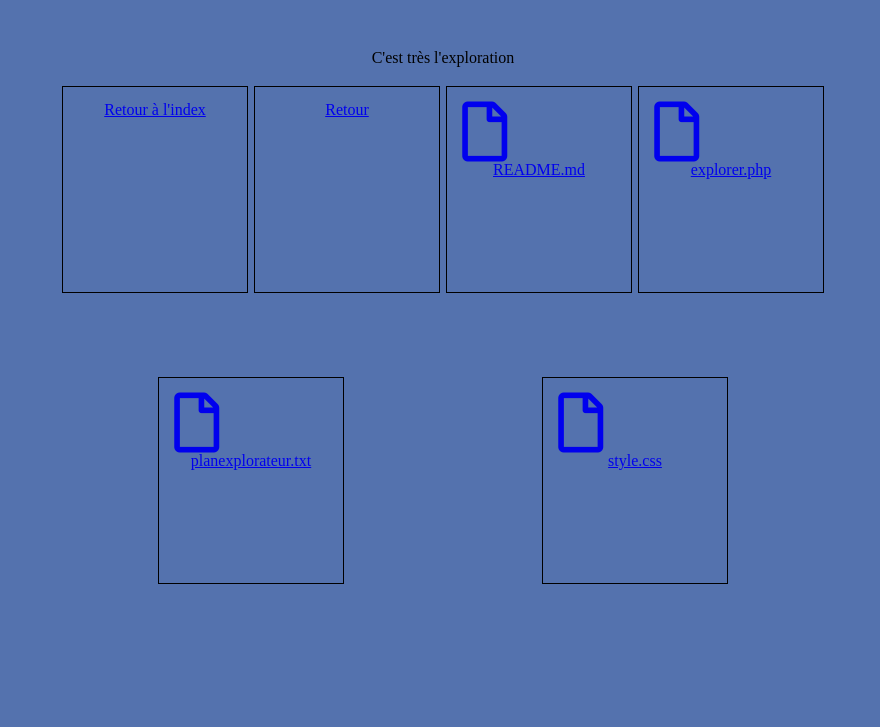
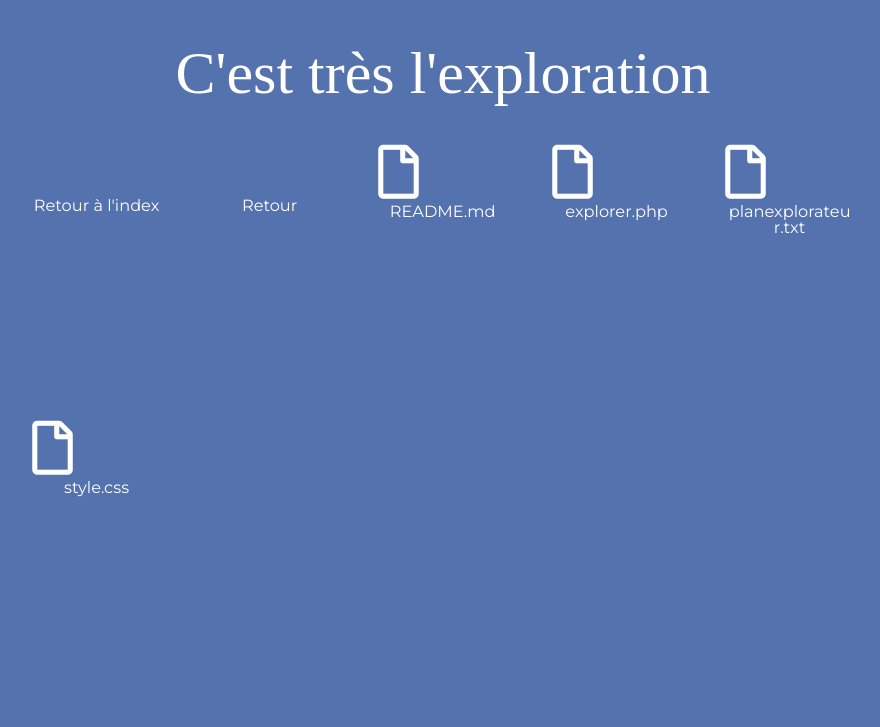
Before and after one commit to KomaWasTaken/ExplorateurPHP, a PHP site: the page made by index.php in a window 1280 px wide. Shown: the top 727 px of the page, without its empty margins (197-1077 px from the left). Run offline with PHP 8.4, Linux system fonts and the light colour scheme; some libraries are stand-ins or nearby versions.

Commit message:
Ajout transitions, modif structure, correction
Correction des textes trop longs avec break-word.
Transitions hover sur les div
Ajout de font (MontSerrat)
Ajout de font icon
Ajout de couleur de texte
Changement de la disposition

Fait avec @KomaWasTaken

```diff
--- a/index.php
+++ b/index.php
@@ -4,37 +4,38 @@
 	<head>
 		<meta charset="utf-8">
 		<link rel="stylesheet" href="https://use.fontawesome.com/releases/v5.0.10/css/all.css" integrity="sha384-+d0P83n9kaQMCwj8F4RJB66tzIwOKmrdb46+porD/OvrJ+37WqIM7UoBtwHO6Nlg" crossorigin="anonymous">
+		<link href="https://fonts.googleapis.com/css?family=Montserrat" rel="stylesheet">
 		<link rel="stylesheet" href="style.css">
 		<title>C'est très l'exploration</title>
 	</head>
 	<body class="d-flex jc-center align-items-center flex-column">
-		<h1 class="text-align-center">C'est très l'exploration</h1>
+		<h1 class="text-align-center color-white">C'est très l'exploration</h1>
 
-		<div class="w60pct h80pct d-flex flex-row flex-wrap jc-space-around p15px ">
-			<div class="p15px w20pct text-align-center box h30pct borderBox mt2px">
-				<a href="index.php">Retour à l'index</a><br> <!-- On l'affiche -->
-			</div>
+		<div class="w60pct h80pct d-flex flex-row flex-wrap p15px fs-18 montserrat word-break">
+
+				<a class="p15px w20pct box h30pct borderBox mt5px" href="index.php"><div class="d-flex text-align-center jc-center align-items-center h100pct">Retour à l'index</div></a><br> <!-- On l'affiche -->
+
 			<?php foreach($dirs as $dir){?> <!--Parcourt le tableau-->
 				<?php if (is_dir($base_url.$dir)){?> <!-- Si $base_url.$dir est un dossier -->
 					<?php if ($dir == "..") {?> <!-- Si $dir est un parent -->
 						<?php if (isset($_GET['dossier'])){?>
-							<a class="p15px w20pct text-align-center box h30pct borderBox mt2px" href="index.php?dossier=<?php echo $_GET['dossier'] ?><?php echo $dir; ?>/">Retour</a>
+							<a class="p15px w20pct box h30pct borderBox mt5px" href="index.php?dossier=<?php echo $_GET['dossier'] ?><?php echo $dir; ?>/"> <div class="d-flex text-align-center jc-center align-items-center h100pct">Retour</div></a>
 						<?php }?>
 
 					<?php } else {?> <!-- Si $dir n'est PAS un parent -->
 
 							<?php if (isset($_GET['dossier'])) {?> <!-- Si  le dossier n'est pas null -->
 
-								<a class="flex-row p15px w20pct text-align-center box h30pct borderBox mt2px" href="index.php?dossier=<?php echo $_GET['dossier'] ?><?php echo $dir; ?>/"><div><i class="far fa-folder-open d-flex fs-60"></i><?php echo $dir;?></div></a><br> <!-- l'url prends la valeur du dossier choisi et affiche ce qu'il y a dedans -->
+								<a class="flex-row p15px w20pct text-align-center box h30pct borderBox mt5px" href="index.php?dossier=<?php echo $_GET['dossier'] ?><?php echo $dir; ?>/"><div class=""><i class="far fa-folder-open d-flex fs-60 mt5px"></i><?php echo $dir;?></div></a><br> <!-- l'url prends la valeur du dossier choisi et affiche ce qu'il y a dedans -->
 							<?php } else {?>
 
-								<a class="p15px w20pct text-align-center box h30pct borderBox mt2px" href="index.php?dossier=<?php echo $dir ?>/"><div><i class="far fa-folder-open d-flex fs-60"></i><?php echo $dir; ?></div></a><br> <!-- Il affiche  -->
+								<a class="p15px w20pct text-align-center box h30pct borderBox mt5px" href="index.php?dossier=<?php echo $dir ?>/"><div class><i class="far fa-folder-open d-flex fs-60 mt5px"></i><?php echo $dir; ?></div></a><br> <!-- Il affiche  -->
 							<?php }?>
 
 					<?php }?>
 				<?php } else {?>
-					<a class="p15px w20pct text-align-center box h30pct borderBox mt2px" href="#"><div>
-						<p><i class="far fa-file d-flex fs-60"></i><?php echo $dir; ?></p>
+					<a class="p15px w20pct text-align-center box h30pct borderBox mt5px" href="#"><div>
+						<p><i class="far fa-file d-flex fs-60"></i> <p class="pt5px"><?php echo $dir; ?></p></p>
 					</div></a>
 
 
--- a/style.css
+++ b/style.css
@@ -18,6 +18,7 @@ time, mark, audio, video {
 	font-size: 100%;
 	font: inherit;
 	vertical-align: baseline;
+	box-sizing: border-box;
 }
 /* HTML5 display-role reset for older browsers */
 article, aside, details, figcaption, figure,
@@ -27,7 +28,8 @@ footer, header, hgroup, menu, nav, section {
 body {
     line-height: 1;
     height: 91vh; /*MODIF DU RESET ICI*/
-    background-color: #5472ae; /*MODIF DU RESET ICI*/
+	background-color: #5472ae; /*MODIF DU RESET ICI*/
+
 }
 ol, ul {
 	list-style: none;
@@ -44,6 +46,7 @@ table {
 	border-collapse: collapse;
 	border-spacing: 0;
 }
+
 /* ------------------------------------------------------------------------------------------/*
 
 /* DISPLAY PROPERTIES */
@@ -65,7 +68,7 @@ table {
 
 
 /* COLORS */
-
+.color-white{color: #fff;}
 /* ------------------------------------------------------------------------------------------/*
 
 
@@ -79,24 +82,50 @@ table {
 /* FONTS && FONT-SIZES*/
 .fs-24{font-size:24px;}
 .fs-18{font-size:18px;}
-.fs-60{font-size: 60px;}
+.fs-60{font-size: 60px;transition: all 0.4s}
+h1{font-size: 60px;}
+
+.montserrat{font-family: 'Montserrat';}
+
 
 /* TEXT */
 .text-align-center{text-align:center;}
+.word-break{word-break: break-all;}
 /* ------------------------------------------------------------------------------------------/*
 
 
 /* WIDTH & HEIGHT */
-.h80pct{height: 80%;};
+.h80pct{height: 80%;}
 .h100vh{min-height: 100vh;}
-.w60pct{width: 60%;}
+.w60pct{width: 70%;}
 .w20pct{width: 20%;}
 .h30pct{height: 30%;}
+.h100pct{height:100%;}
 /* ------------------------------------------------------------------------------------------/*
 
 /* MARGIN & PADDING */
 .p15px{padding: 15px;}
-.mt2px{margin-top: 5px;}
+.mt5px{margin-top: 5px;}
+.pt5px{padding-top: 5px;}
 /* ------------------------------------------------------------------------------------------*/
 
-.borderBox{border: 1px solid black;}
+
+
+a{text-decoration: none;
+outline: none;
+color: #fff;
+-moz-transition: all 0.4s;
+transition: all 0.4s;
+transform: scale(0.9);
+}
+
+a:hover{
+	transform: scale(1);
+	border: 1px solid #5472ae;
+	background-color: rgba(0, 0, 0, 0.2);
+}
+
+a:hover .fs-60{
+
+	font-size: 100px;
+}
```
